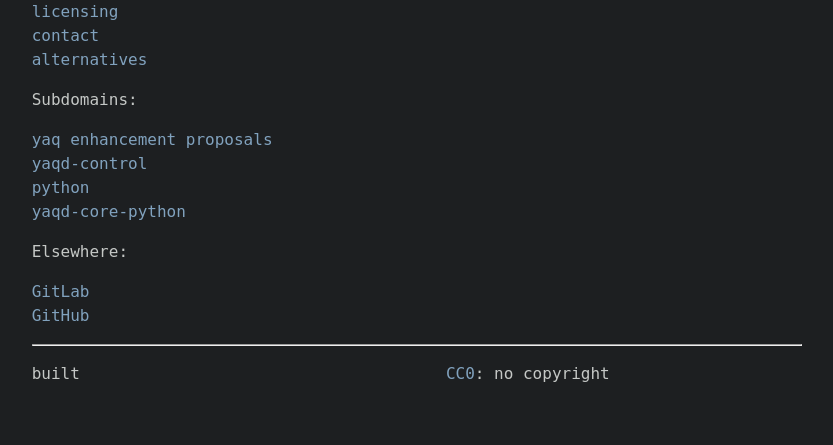
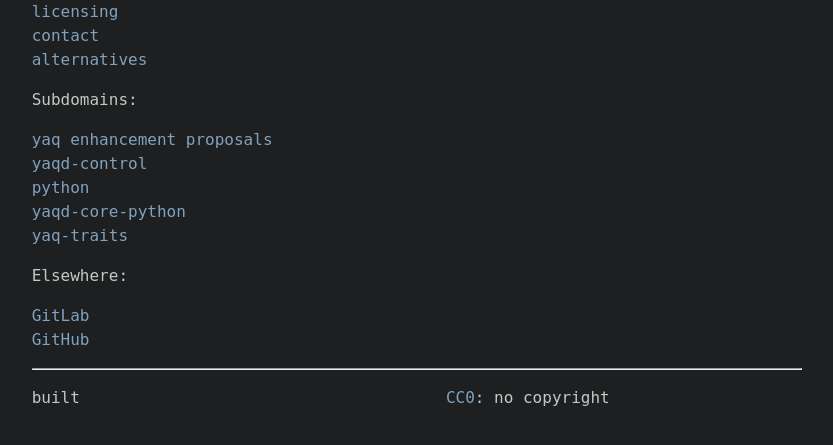
Before and after one commit to yaq-project/yaq-fyi, a Python web app: template templates/index.html in a window 1280 px wide. Shown: the part 287-732 px from the top of the page, without its empty margins (223-1056 px from the left). Run offline with Jinja, Linux system fonts and the light colour scheme; the template is opened without the code that fills it, so the values that code supplies are empty.

Commit message:
add traits to index

```diff
--- a/templates/index.html
+++ b/templates/index.html
@@ -28,6 +28,7 @@
 <a href="https://control.yaq.fyi">yaqd-control</a> </br>
 <a href="https://python.yaq.fyi">python</a> </br>
 <a href="https://yaqd-core-python.yaq.fyi">yaqd-core-python</a> </br>
+<a href="https://traits.yaq.fyi">yaq-traits</a> </br>
 </p>
 
 <p>
```
